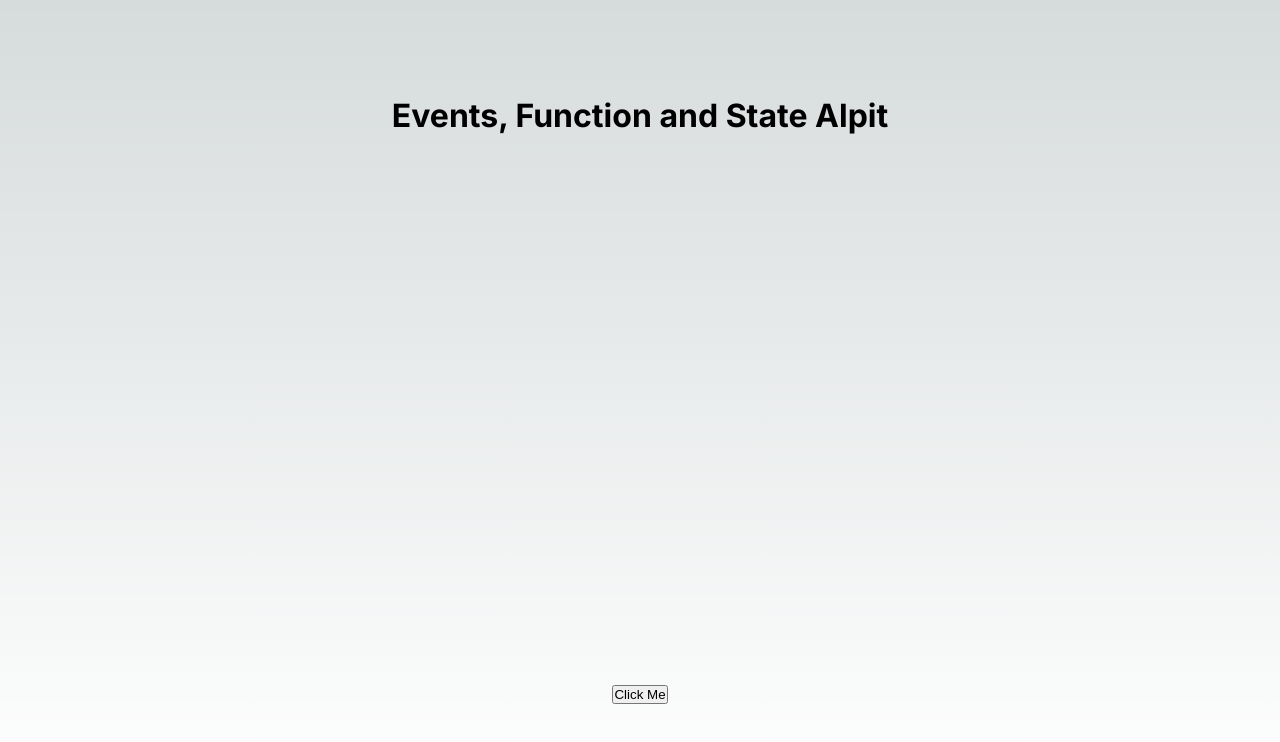
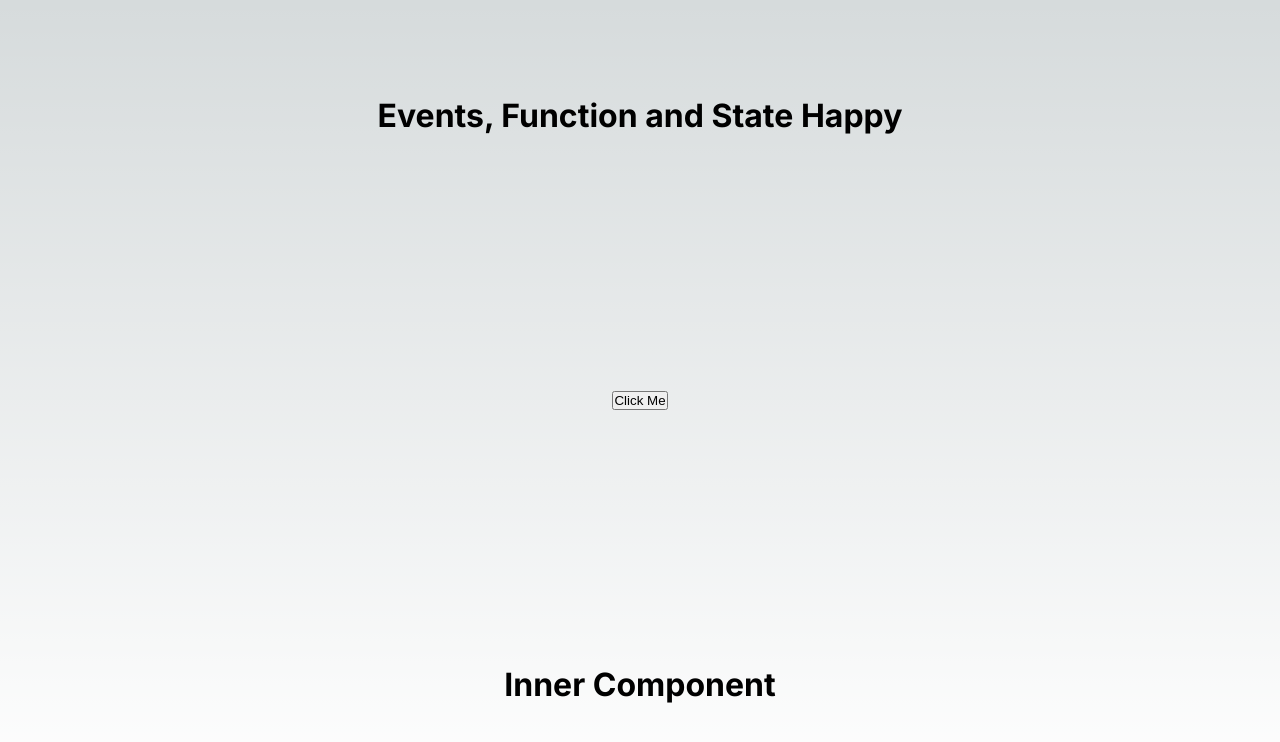
Before and after one commit to CodeHappy4U/Learn_NextJS, a Next.js app: page / in a window 1280 px wide. Shown: the top 742 px of the page. Built offline with nearby package versions, Linux system fonts and the light colour scheme.

Commit message:
2.6 COMPNENT INSIDE COMPONENT

```diff
--- a/src/app/page.js
+++ b/src/app/page.js
@@ -6,17 +6,23 @@ import styles from "./page.module.css";
 export default function Home() {
 
   // USING REACT STATE
-  // const [name,setName] = useState("Happy") //TEMPORARY NAME
-  let data="Alpit"
+  const [name,setName] = useState("Happy") //TEMPORARY NAME
+
   const mango=()=>{
-    // setName("Raja") //USING SETTING STATE
-      data ="Arjun"
+    setName("Raja") //USING SETTING STATE
+  }
+
+  //COMPNENT INSIDE COMPONENT
+  const InnerComp=()=>{
+    return(
+      <h1>Inner Component</h1>
+    )
   }
   return (
     <main className={styles.main}>
-    {/* HTML INSIDE JSX */}
-      <h1>Events, Function and State {data}</h1>
+      <h1>Events, Function and State {name}</h1>
       <button onClick={()=>mango()}>Click Me</button>
+      <InnerComp/>
     </main>
-  );
+  )
 }
```
